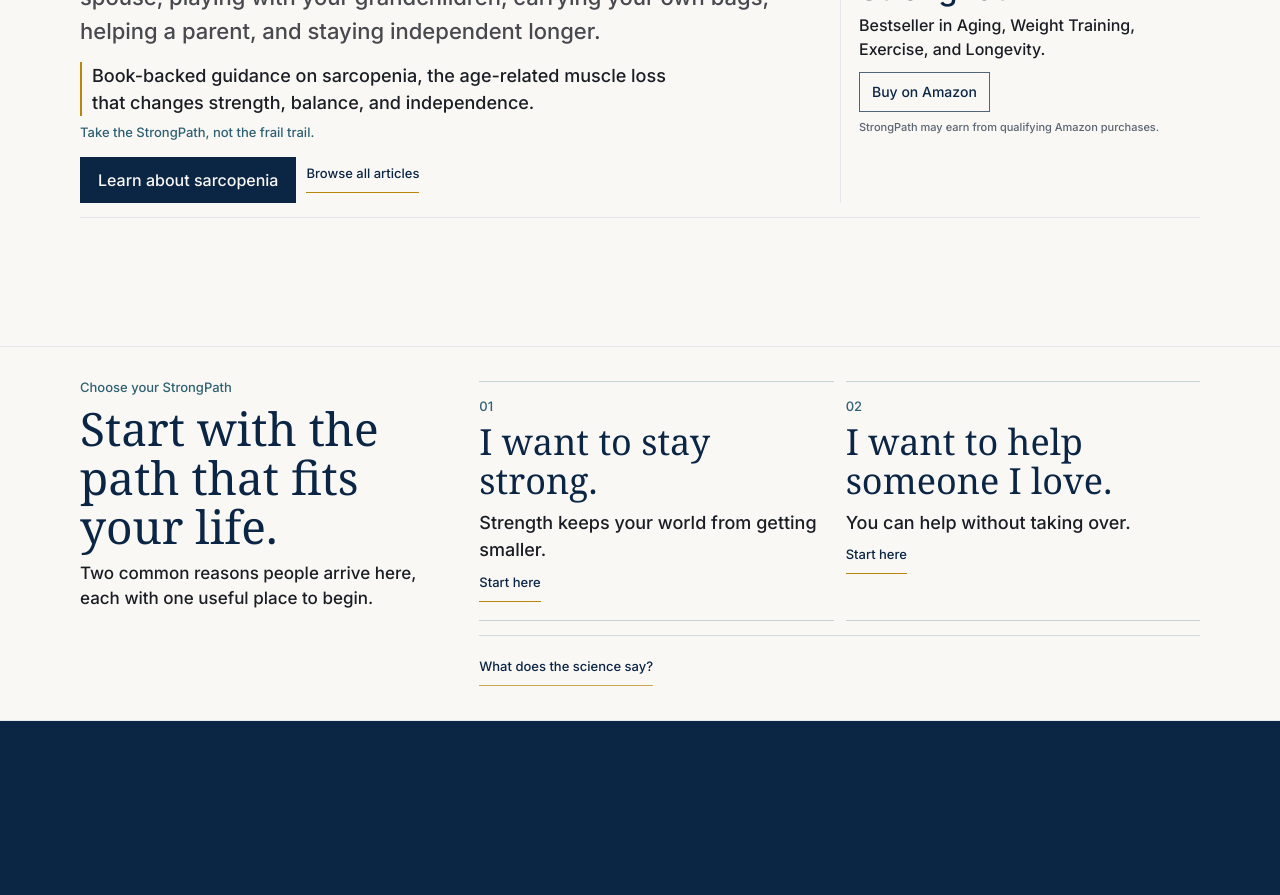
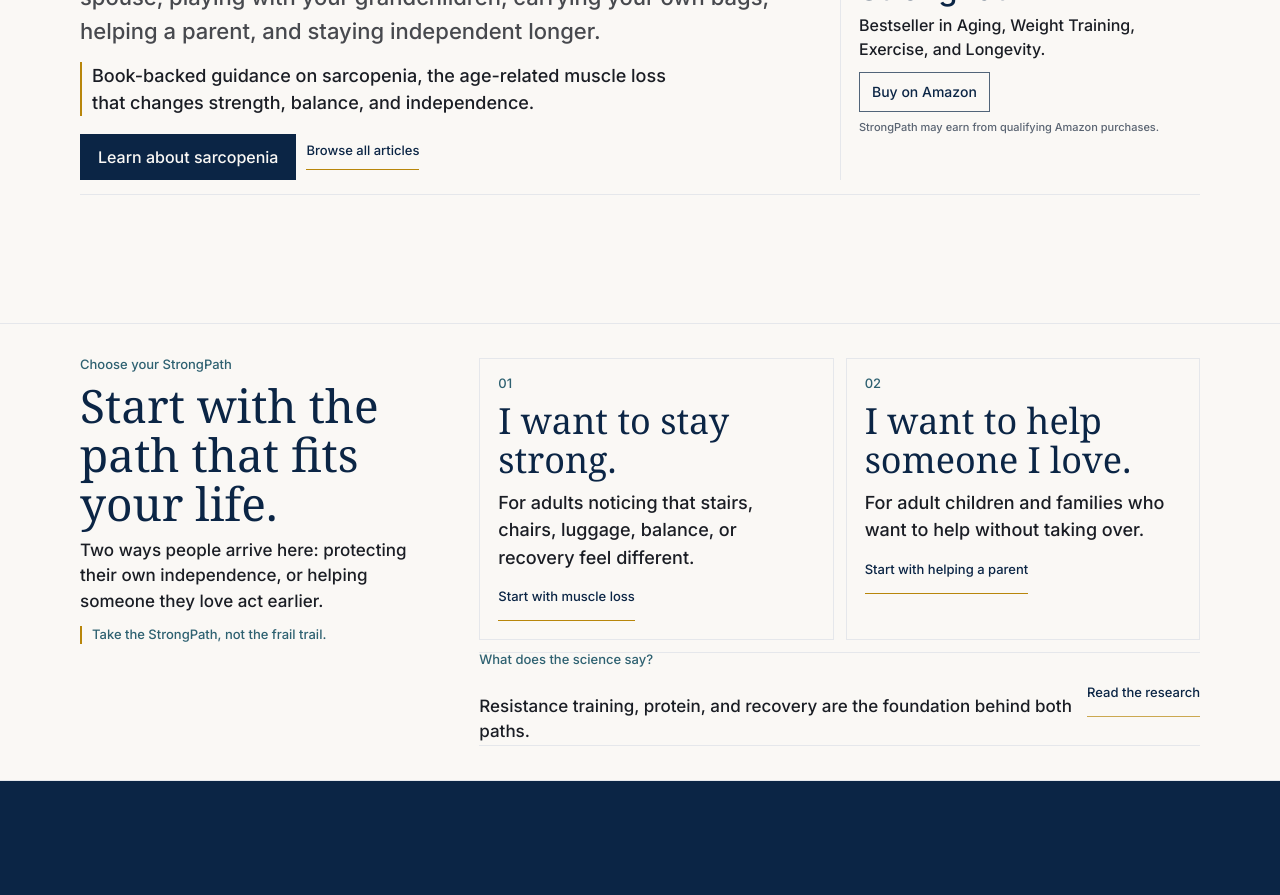
Before and after one commit to JPCWooJ/strongpath, a Next.js app: page / in a window 1280 px wide. Shown: the part 780-1675 px from the top of the page. Built offline with nearby package versions, Linux system fonts and the light colour scheme; no server answers.

Commit message:
Refine homepage decision rail

```diff
--- a/app/(marketing)/page.tsx
+++ b/app/(marketing)/page.tsx
@@ -58,15 +58,15 @@ const [featuredGuide, ...supportingGuides] = featuredArticles
 const startingPoints = [
   {
     title: 'I want to stay strong.',
-    copy: 'Strength keeps your world from getting smaller.',
+    copy: 'For adults noticing that stairs, chairs, luggage, balance, or recovery feel different.',
     href: '/blog/what-is-sarcopenia',
-    action: 'Start here',
+    action: 'Start with muscle loss',
   },
   {
     title: 'I want to help someone I love.',
-    copy: 'You can help without taking over.',
+    copy: 'For adult children and families who want to help without taking over.',
     href: '/blog/help-aging-parents-stay-strong',
-    action: 'Start here',
+    action: 'Start with helping a parent',
   },
 ]
 
@@ -179,9 +179,6 @@ export default function HomePage() {
                 Book-backed guidance on sarcopenia, the age-related muscle loss that
                 changes strength, balance, and independence.
               </p>
-              <p className="mt-10 font-utility text-[13px] leading-none text-[#2E6171]">
-                Take the StrongPath, not the frail trail.
-              </p>
               <div className="mt-15 flex flex-col gap-10 sm:flex-row sm:items-center md:mt-18">
                 <Link
                   href="/blog/what-is-sarcopenia"
@@ -242,37 +239,52 @@ export default function HomePage() {
                 Start with the path that fits your life.
               </h2>
               <p className="mt-10 max-w-[340px] font-body text-[17px] leading-[1.5] text-[#1A1D24]/72">
-                Two common reasons people arrive here, each with one useful place to begin.
+                Two ways people arrive here: protecting their own independence, or helping someone
+                they love act earlier.
+              </p>
+              <p className="mt-12 border-l-2 border-[#B8860B] pl-10 font-utility text-[13px] leading-[1.35] text-[#2E6171]">
+                Take the StrongPath, not the frail trail.
               </p>
             </div>
             <div>
               <div className="grid gap-12 md:grid-cols-2">
                 {startingPoints.map((item, index) => (
-                  <article key={item.title} className="border-y border-[#2E6171]/25 py-16 md:py-18">
+                  <article
+                    key={item.title}
+                    className="border border-[#2E6171]/26 bg-[#FAF8F5] p-16 md:p-18"
+                  >
                     <p className="font-utility text-[13px] leading-none text-[#2E6171]">
                       {String(index + 1).padStart(2, '0')}
                     </p>
-                    <h3 className="mt-10 font-display text-[31px] font-normal leading-[1.06] text-[#0B2545] md:text-[36px]">
+                    <h3 className="mt-12 font-display text-[31px] font-normal leading-[1.06] text-[#0B2545] md:text-[36px]">
                       {item.title}
                     </h3>
-                    <p className="mt-9 font-body text-[17px] leading-[1.52] text-[#1A1D24]/76 md:text-[18px]">
+                    <p className="mt-10 font-body text-[17px] leading-[1.52] text-[#1A1D24]/76 md:text-[18px]">
                       {item.copy}
                     </p>
                     <Link
                       href={item.href}
-                      className="mt-12 inline-flex border-b border-[#B8860B] pb-3 font-utility text-[13px] leading-none text-[#0B2545] transition-colors hover:text-[#2E6171]"
+                      className="mt-14 inline-flex min-h-[36px] items-center border-b border-[#B8860B] pb-3 font-utility text-[13px] leading-none text-[#0B2545] transition-colors hover:text-[#2E6171]"
                     >
                       {item.action}
                     </Link>
                   </article>
                 ))}
               </div>
-              <div className="mt-14 border-t border-[#2E6171]/20 pt-12">
+              <div className="mt-12 grid gap-10 border-y border-[#2E6171]/24 py-13 md:grid-cols-[minmax(0,1fr)_auto] md:items-center">
+                <div>
+                  <p className="font-utility text-[13px] leading-none text-[#2E6171]">
+                    What does the science say?
+                  </p>
+                  <p className="mt-7 font-body text-[16px] leading-[1.5] text-[#1A1D24]/72 md:text-[17px]">
+                    Resistance training, protein, and recovery are the foundation behind both paths.
+                  </p>
+                </div>
                 <Link
                   href="/blog/resistance-training-older-adults"
-                  className="inline-flex border-b border-[#B8860B]/70 pb-3 font-utility text-[13px] leading-none text-[#0B2545] transition-colors hover:text-[#2E6171]"
+                  className="inline-flex min-h-[36px] items-center border-b border-[#B8860B]/70 pb-3 font-utility text-[13px] leading-none text-[#0B2545] transition-colors hover:text-[#2E6171]"
                 >
-                  What does the science say?
+                  Read the research
                 </Link>
               </div>
             </div>
```
